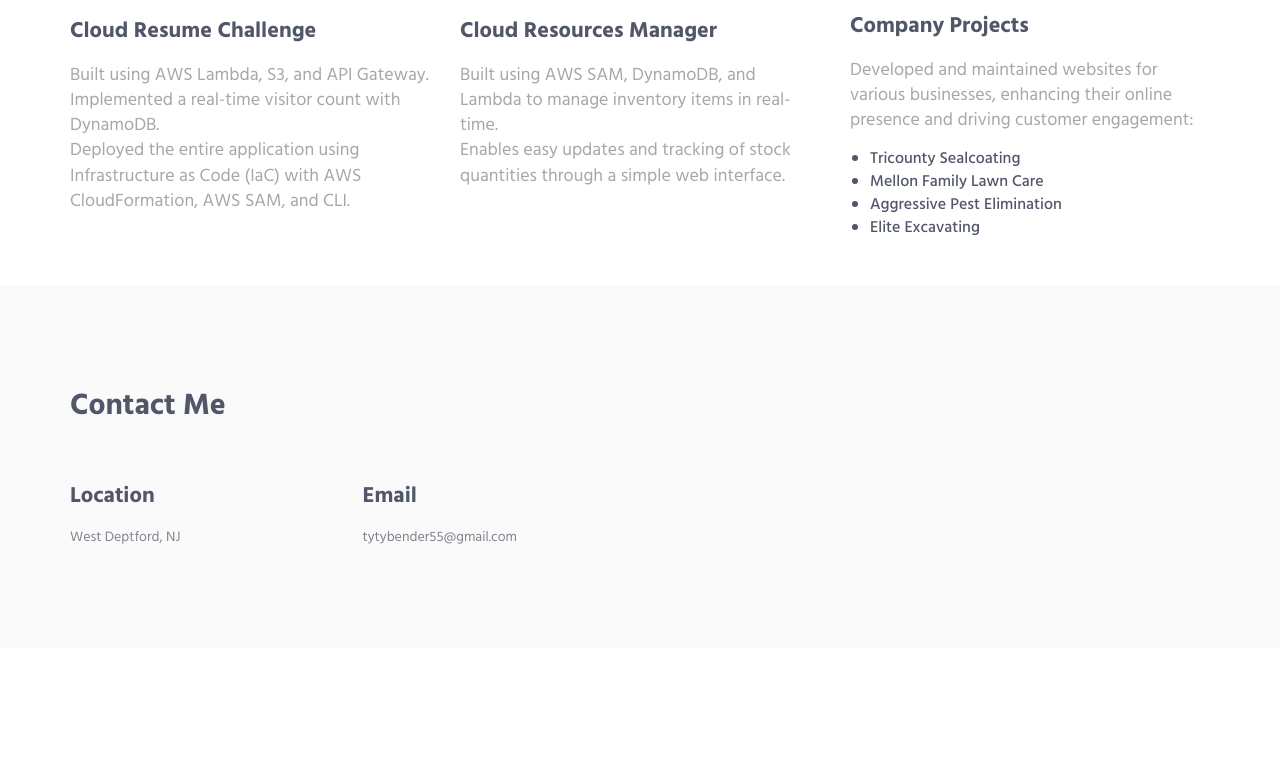
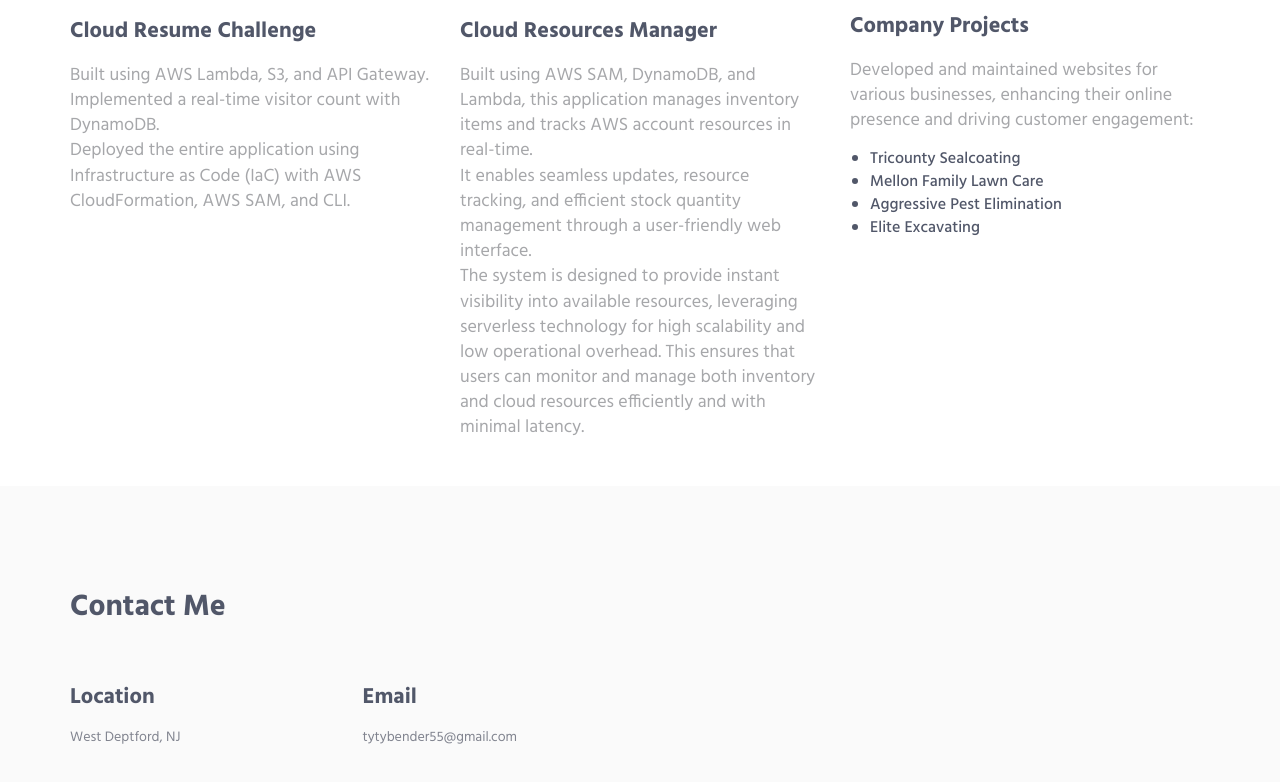
Before and after one commit to tybnd/resume_challenge, a plain HTML site: page index.html in a window 1280 px wide. Shown: the part 2219-3001 px from the top of the page. Before the commit the page ends 2867 px from the top, so only its background shows below. Drawn offline with nearby package versions, Linux system fonts and the light colour scheme; no server answers; files whose address does not match are found by name.

Commit message:
add text

```diff
--- a/index.html
+++ b/index.html
@@ -282,8 +282,11 @@
                     </div>
                 </div>
                 <h4 style="font-size: 22px;"><a href="/cloudinv">Cloud Resources Manager</a></h4>
-                <p style="font-size: 18px;">Built using AWS SAM, DynamoDB, and Lambda to manage inventory items in real-time.<br>
-                    Enables easy updates and tracking of stock quantities through a simple web interface.
+                <p style="font-size: 18px;">
+                    Built using AWS SAM, DynamoDB, and Lambda, this application manages inventory items and tracks AWS account resources in real-time.<br>
+                    It enables seamless updates, resource tracking, and efficient stock quantity management through a user-friendly web interface.<br>
+                    The system is designed to provide instant visibility into available resources, leveraging serverless technology for high scalability and low operational overhead.
+                    This ensures that users can monitor and manage both inventory and cloud resources efficiently and with minimal latency.
                 </p>
             </div>
 
```
